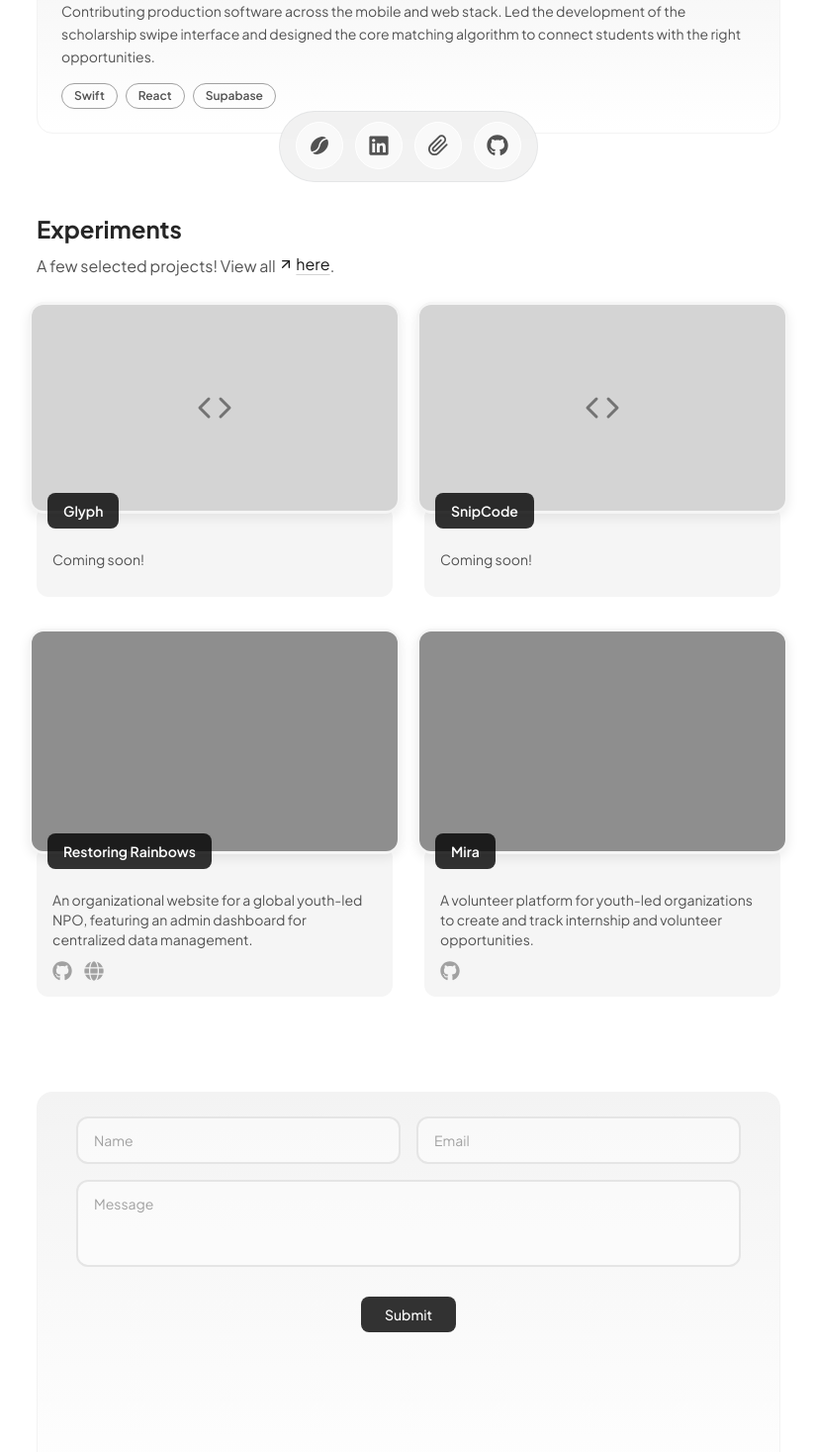
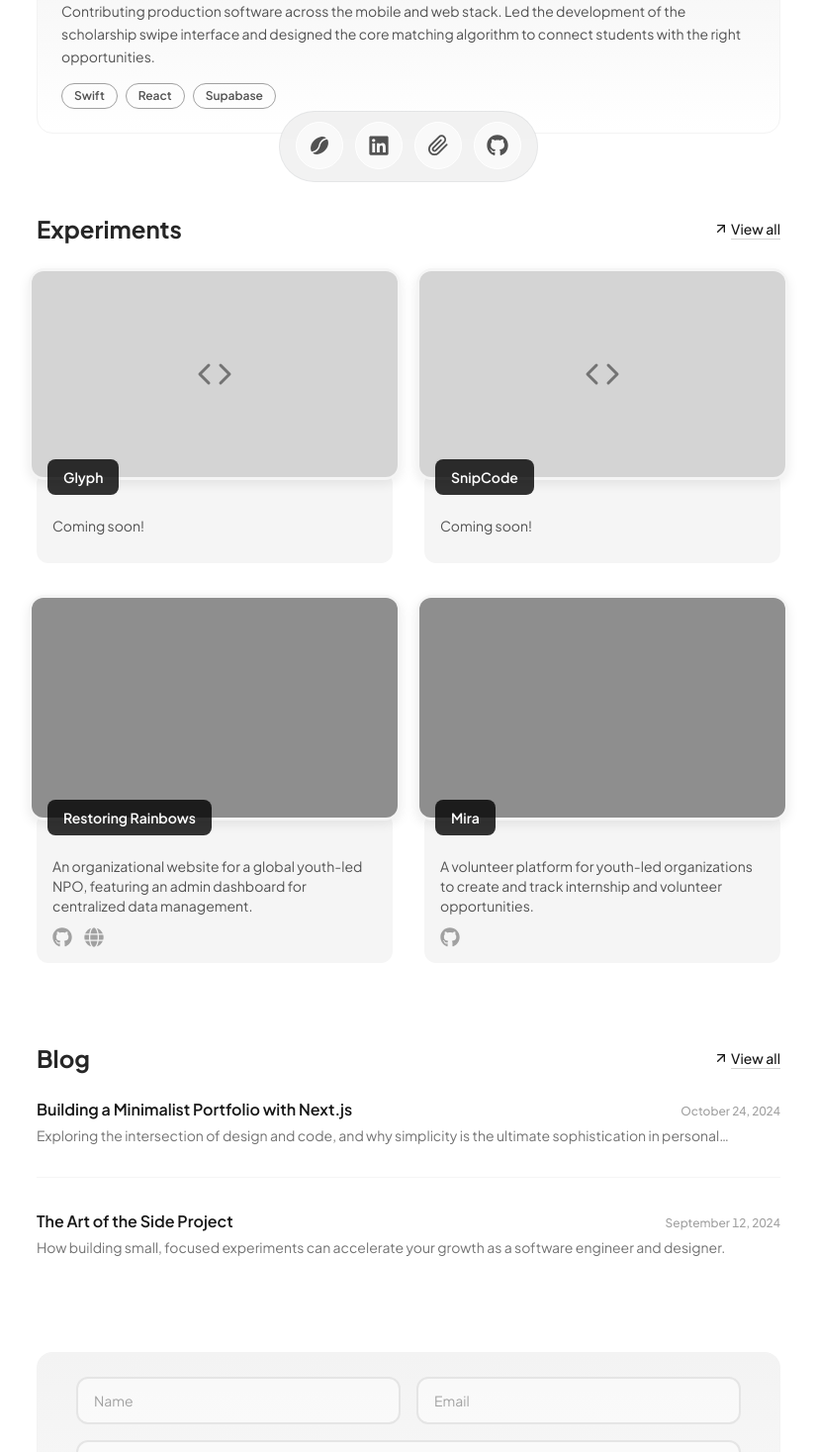
Before and after one commit to micahtid/portfolio-4.0, a Next.js app: page / in a window 1280 px wide. Shown: the part 592-2059 px from the top of the page at 99% size, without its empty margins (227-1052 px from the left). Built offline with nearby package versions, Linux system fonts and the light colour scheme.

Commit message:
added a mock blog section!

```diff
--- /dev/null
+++ b/app/components/BlogCard.tsx
@@ -0,0 +1,28 @@
+import Link from "next/link";
+import { FiArrowUpRight } from "react-icons/fi";
+
+interface BlogCardProps {
+    title: string;
+    date: string;
+    excerpt: string;
+    link: string;
+    category?: string;
+}
+
+export default function BlogCard({ title, date, excerpt, link }: BlogCardProps) {
+    return (
+        <Link href={link} className="group block">
+            <div className="flex flex-col sm:flex-row sm:items-baseline justify-between gap-1 sm:gap-4 mb-1">
+                <h3 className="text-base font-semibold text-neutral-900 group-hover:text-neutral-600 transition-colors">
+                    {title}
+                </h3>
+                <span className="text-xs text-neutral-400 font-medium tabular-nums shrink-0">
+                    {date}
+                </span>
+            </div>
+            <p className="text-sm text-neutral-500 line-clamp-1 overflow-hidden text-ellipsis">
+                {excerpt}
+            </p>
+        </Link>
+    );
+}
--- a/app/page.tsx
+++ b/app/page.tsx
@@ -2,8 +2,10 @@ import { FiCode, FiArrowUpRight } from "react-icons/fi";
 import Hero from "./components/Hero";
 import ExperienceCard from "./components/ExperienceCard";
 import ExperimentCard from "./components/ExperimentCard";
+import BlogCard from "./components/BlogCard";
 import ContactForm from "./components/ContactForm";
 import NavigationBar from "./components/NavigationBar";
+import Link from "next/link";
 
 const experiences = [
   /*
@@ -62,6 +64,23 @@ const experiments = [
   */
 ];
 
+const blogPosts = [
+  {
+    title: "Building a Minimalist Portfolio with Next.js",
+    date: "October 24, 2024",
+    excerpt: "Exploring the intersection of design and code, and why simplicity is the ultimate sophistication in personal branding.",
+    link: "/blog/minimalist-portfolio",
+    category: "Design & Engineering",
+  },
+  {
+    title: "The Art of the Side Project",
+    date: "September 12, 2024",
+    excerpt: "How building small, focused experiments can accelerate your growth as a software engineer and designer.",
+    link: "/blog/art-of-side-project",
+    category: "Philosophy",
+  },
+];
+
 export default function Home() {
   // Split experiments for masonry layout
   const leftColumnExperiments = experiments.filter((_, i) => i % 2 === 0);
@@ -90,19 +109,18 @@ export default function Home() {
 
         {/* Experiments Section */}
         <section className="mb-12 sm:mb-20">
-          <h2 className="text-2xl font-bold text-neutral-800 mb-2">Experiments</h2>
-          <p className="text-neutral-600 mb-6">
-            A few selected projects! View all{" "}
+          <div className="flex justify-between items-center mb-6">
+            <h2 className="text-2xl font-bold text-neutral-800">Experiments</h2>
             <a
               href="https://github.com/micahtid"
               target="_blank"
               rel="noopener noreferrer"
-              className="inline-flex items-center text-neutral-900 decoration-neutral-300 underline underline-offset-4 hover:decoration-neutral-500 transition-colors"
+              className="inline-flex items-center text-neutral-900 decoration-neutral-300 underline underline-offset-4 hover:decoration-neutral-500 transition-colors text-sm font-medium"
             >
               <FiArrowUpRight className="mr-0.5 w-4 h-4 inline-block" />
-              here
-            </a>.
-          </p>
+              View all
+            </a>
+          </div>
           <div className="grid grid-cols-1 md:grid-cols-2 gap-8 items-start">
             {/* Left Column */}
             <div className="flex flex-col gap-8">
@@ -119,6 +137,30 @@ export default function Home() {
           </div>
         </section>
 
+        {/* Blog Section */}
+        <section className="mb-12 sm:mb-20">
+          <div className="flex justify-between items-center mb-6">
+            <h2 className="text-2xl font-bold text-neutral-800">Blog</h2>
+            <Link
+              href="/blog"
+              className="inline-flex items-center text-neutral-900 decoration-neutral-300 underline underline-offset-4 hover:decoration-neutral-500 transition-colors text-sm font-medium"
+            >
+              <FiArrowUpRight className="mr-0.5 w-4 h-4 inline-block" />
+              View all
+            </Link>
+          </div>
+          <div className="space-y-8">
+            {blogPosts.map((post, index) => (
+              <div key={post.title}>
+                <BlogCard {...post} />
+                {index < blogPosts.length - 1 && (
+                  <div className="mt-8 border-t border-neutral-100" />
+                )}
+              </div>
+            ))}
+          </div>
+        </section>
+
         {/* Contact Form Section */}
         <section className="mb-0">
           <ContactForm />
```
